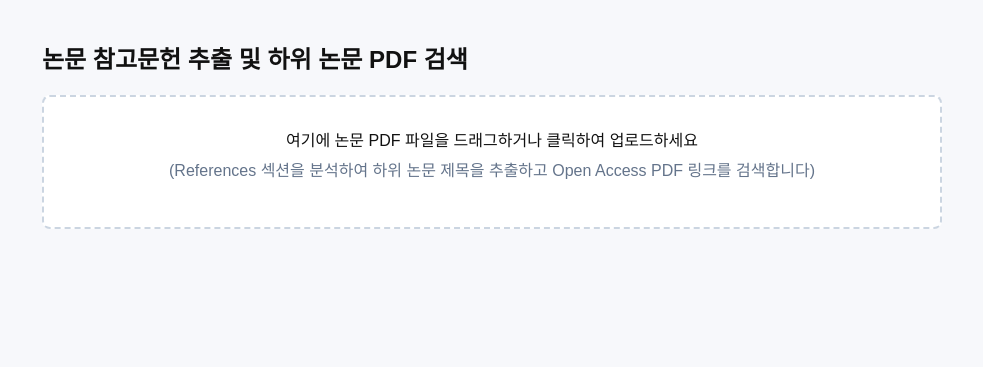
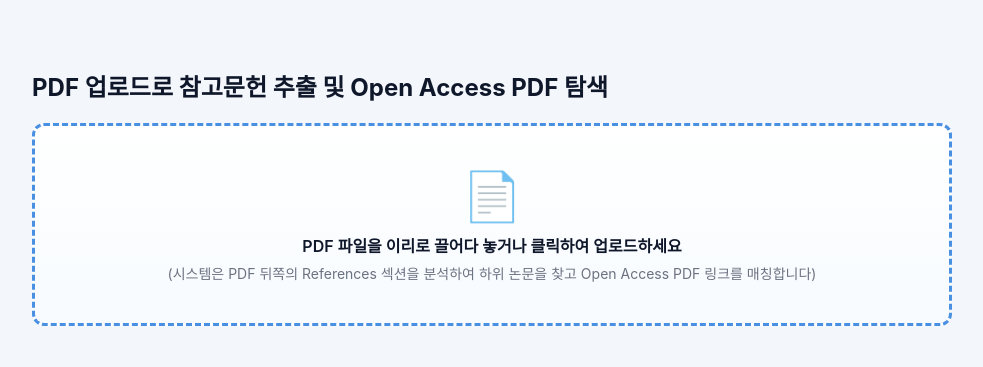
Before and after one commit to alsktv/jernalsearch, a Flask app: page / in a window 1280 px wide. Shown: the top 367 px of the page, without its empty margins (148-1131 px from the left). Run offline with Flask 3, Linux system fonts and the light colour scheme.

Commit message:
feat: switch to PDF-only upload flow; Gemini extraction and Semantic Scholar lookup
Co-authored-by: Copilot <223556219+Copilot@users.noreply.github.com>

```diff
--- a/app.py
+++ b/app.py
@@ -16,22 +16,25 @@ logging.basicConfig(level=logging.INFO)
 app = Flask(__name__, template_folder='templates')
 CORS(app)
 
-# Configure Gemini API key from environment
-GENAI_API_KEY = os.environ.get('GOOGLE_API_KEY') or os.environ.get('GENAI_API_KEY')
-if GENAI_API_KEY:
-    genai.configure(api_key=GENAI_API_KEY)
+# Use GEMINI_API_KEY environment variable per requirements
+GEMINI_API_KEY = os.environ.get('GEMINI_API_KEY')
+if GEMINI_API_KEY:
+    try:
+        genai.configure(api_key=GEMINI_API_KEY)
+    except Exception:
+        logging.exception('Failed to configure Gemini client')
 else:
-    logging.warning('Google Generative AI API key not found in environment (GOOGLE_API_KEY or GENAI_API_KEY)')
+    logging.warning('GEMINI_API_KEY not set; Gemini calls will be skipped or use fallback heuristic')
 
 SEMANTIC_SCHOLAR_BASE = 'https://api.semanticscholar.org/graph/v1'
 
 
-def extract_text_from_pdf_bytes(pdf_bytes: bytes, last_n_pages: int = 8) -> str:
+def extract_text_from_pdf_bytes(pdf_bytes: bytes, last_n_pages: int = 5) -> str:
+    """Extract text from the last_n_pages of the PDF; if empty, fall back to whole document."""
     reader = PdfReader(io.BytesIO(pdf_bytes))
     num_pages = len(reader.pages)
     start = max(0, num_pages - last_n_pages)
     text_parts: List[str] = []
-    # Try last_n_pages first
     for i in range(start, num_pages):
         try:
             page = reader.pages[i]
@@ -42,7 +45,7 @@ def extract_text_from_pdf_bytes(pdf_bytes: bytes, last_n_pages: int = 8) -> str:
     combined = "\n".join(text_parts).strip()
     if combined:
         return combined
-    # Fallback: read whole document
+    # fallback to entire document
     text_parts = []
     for i in range(num_pages):
         try:
@@ -54,106 +57,114 @@ def extract_text_from_pdf_bytes(pdf_bytes: bytes, last_n_pages: int = 8) -> str:
     return "\n".join(text_parts)
 
 
-def call_gemini_extract_references(text: str) -> List[Dict[str, Any]]:
-    # Prompt instructing Gemini to output strict JSON
-    prompt = (
-        "Extract the References section from the provided text. Return a JSON array only (no extra text)."
-        " Each item should be an object with keys: title, authors (single string), year (number if available or null)."
-        " If a reference lacks a year or authors, use null for that field. Parse titles accurately and avoid adding items that are not bibliographic references."
-        "\n\nText:\n" + text
+def call_gemini_extract_references(text: str, max_items: int = 5) -> List[Dict[str, Any]]:
+    """Call Gemini to extract up to max_items references as JSON array of {title, authors, year}."""
+    system_instr = (
+        "You are a precise extractor. Given a block of text that contains the References section of an academic paper,"
+        " extract up to " + str(max_items) + " cited works. For each cited work return an object with exactly these keys:"
+        " title (string), authors (string, comma-separated), year (integer or null)."
+        " Output MUST be a pure JSON array (no markdown, no backticks, no extra commentary)."
     )
+    user_msg = "\n\nText:\n" + text
 
-    if not GENAI_API_KEY:
-        # As a fallback when Gemini is not configured, attempt a simple heuristic: lines with years
-        logging.warning('Gemini not configured; using simple fallback heuristic to extract candidate lines')
+    if not GEMINI_API_KEY:
+        logging.warning('GEMINI not configured; falling back to heuristic extraction')
+        # simple heuristic: collect lines that look like citations (contain a 4-digit year)
         lines = [l.strip() for l in text.splitlines() if l.strip()]
         candidates = []
         for l in lines:
-            # naive: line containing a four-digit year
-            if any(str(y) in l for y in range(1900, 2031)):
-                candidates.append({"title": l[:200], "authors": None, "year": None})
-        return candidates[:50]
+            # naive detection of year
+            for y in range(1900, 2031):
+                if str(y) in l:
+                    candidates.append({"title": l[:240], "authors": None, "year": y})
+                    break
+            if len(candidates) >= max_items:
+                break
+        return candidates
 
     try:
-        response = genai.chat.create(model="gemini-1.5-flash", messages=[{"role": "user", "content": prompt}], max_output_tokens=1024)
-        # The exact response shape may vary; attempt to find JSON
+        # messages: system then user
+        messages = [
+            {"role": "system", "content": system_instr},
+            {"role": "user", "content": user_msg}
+        ]
+        resp = genai.chat.create(model="gemini-1.5-flash", messages=messages, max_output_tokens=800)
+        # Extract textual content from response robustly
         content = ''
-        if isinstance(response, dict):
-            # new API shapes might put text in response['candidates'][0]['content'] or response['output'][0]
-            if 'candidates' in response and response['candidates']:
-                content = response['candidates'][0].get('content', '')
-            elif 'output' in response:
-                # try to join outputs
-                if isinstance(response['output'], list):
-                    content = ' '.join([str(o) for o in response['output']])
-                else:
-                    content = str(response['output'])
-        else:
-            # some SDKs return object-like responses
-            try:
-                content = response.candidates[0].content
-            except Exception:
-                content = str(response)
+        try:
+            # common SDK shapes
+            if isinstance(resp, dict):
+                if 'candidates' in resp and resp['candidates']:
+                    candidate = resp['candidates'][0]
+                    if isinstance(candidate, dict):
+                        content = candidate.get('content') or candidate.get('message') or ''
+                elif 'output' in resp:
+                    out = resp['output']
+                    if isinstance(out, list):
+                        content = ' '.join([str(o) for o in out])
+                    else:
+                        content = str(out)
+            else:
+                # object-like
+                try:
+                    content = resp.candidates[0].content
+                except Exception:
+                    content = str(resp)
+        except Exception:
+            content = str(resp)
 
-        # Attempt to extract JSON substring
-        start_idx = content.find('[')
-        end_idx = content.rfind(']')
-        if start_idx != -1 and end_idx != -1:
-            json_str = content[start_idx:end_idx+1]
-        else:
-            json_str = content
-
-        parsed = json.loads(json_str)
-        # Normalize items
-        results = []
-        for item in parsed:
-            title = item.get('title') if isinstance(item, dict) else None
-            authors = item.get('authors') if isinstance(item, dict) else None
-            year = item.get('year') if isinstance(item, dict) else None
+        # find JSON array in content
+        start = content.find('[')
+        end = content.rfind(']')
+        json_blob = content[start:end+1] if start != -1 and end != -1 and end > start else content
+        parsed = json.loads(json_blob)
+        results: List[Dict[str, Any]] = []
+        for item in parsed[:max_items]:
+            if not isinstance(item, dict):
+                continue
+            title = item.get('title')
+            authors = item.get('authors')
+            year = item.get('year')
             try:
                 if isinstance(year, str) and year.isdigit():
                     year = int(year)
+                elif isinstance(year, (int, float)):
+                    year = int(year)
+                else:
+                    year = None
             except Exception:
                 year = None
-            results.append({
-                'title': title,
-                'authors': authors,
-                'year': year
-            })
+            results.append({"title": title, "authors": authors, "year": year})
         return results
-    except Exception as e:
-        logging.exception('Error calling Gemini: %s', e)
+    except Exception:
+        logging.exception('Gemini extraction failed; returning empty list')
         return []
 
 
 def search_semanticscholar_for_title(title: str) -> Dict[str, Any]:
+    """Search Semantic Scholar and return one best match with open pdf if available."""
     if not title:
         return {"title": None, "authors": None, "year": None, "pdf_url": None}
     q = urllib.parse.quote_plus(title)
     url = f"{SEMANTIC_SCHOLAR_BASE}/paper/search?query={q}&fields=title,authors,year,openAccessPdf&limit=5"
     try:
-        resp = requests.get(url, headers={"User-Agent": "jernalsearch/1.0"}, timeout=15)
-        if resp.status_code != 200:
-            logging.warning('Semantic Scholar non-200: %s for title %s', resp.status_code, title)
+        r = requests.get(url, headers={"User-Agent": "jernalsearch/1.0"}, timeout=12)
+        if r.status_code != 200:
+            logging.warning('Semantic Scholar returned %s for query %s', r.status_code, title)
             return {"title": title, "authors": None, "year": None, "pdf_url": None}
-        data = resp.json()
-        # data is expected to have 'data' list
-        items = data.get('data') or data.get('results') or []
+        data = r.json()
+        items = data.get('data') or []
         for it in items:
-            # pick first with an openAccessPdf
+            pdf_url = None
             open_pdf = it.get('openAccessPdf')
-            pdf_url = None
-            if open_pdf:
-                # sometimes openAccessPdf is an object with 'url'
-                if isinstance(open_pdf, dict):
-                    pdf_url = open_pdf.get('url')
-                elif isinstance(open_pdf, str):
-                    pdf_url = open_pdf
-            # Also try to find direct pdf link within other fields
+            if isinstance(open_pdf, dict):
+                pdf_url = open_pdf.get('url')
+            elif isinstance(open_pdf, str):
+                pdf_url = open_pdf
+            # fallback: check other fields
             if not pdf_url:
-                # try searching for '.pdf' in external_urls or url fields
-                for candidate_field in ['url', 'externalUrls', 'external_urls']:
-                    val = it.get(candidate_field)
+                for f in ('url', 'externalUrls', 'external_urls'):
+                    val = it.get(f)
                     if isinstance(val, str) and val.lower().endswith('.pdf'):
                         pdf_url = val
                         break
@@ -164,16 +175,13 @@ def search_semanticscholar_for_title(title: str) -> Dict[str, Any]:
                                 break
                         if pdf_url:
                             break
-
             authors_list = it.get('authors') or []
             authors = ', '.join([a.get('name') for a in authors_list if a.get('name')]) if authors_list else None
             year = it.get('year') or None
             return {"title": it.get('title') or title, "authors": authors, "year": year, "pdf_url": pdf_url}
-        # nothing matched
-        return {"title": title, "authors": None, "year": None, "pdf_url": None}
-    except Exception as e:
-        logging.exception('Error searching Semantic Scholar for title: %s', title)
-        return {"title": title, "authors": None, "year": None, "pdf_url": None}
+    except Exception:
+        logging.exception('Error querying Semantic Scholar for title: %s', title)
+    return {"title": title, "authors": None, "year": None, "pdf_url": None}
 
 
 @app.route('/')
@@ -183,54 +191,43 @@ def index():
 
 @app.route('/api/upload-pdf', methods=['POST'])
 def upload_pdf():
-    file = request.files.get('file')
-    if not file:
+    """Accepts a multipart/form-data file field named 'file', extracts references, searches for PDFs, returns list."""
+    uploaded = request.files.get('file')
+    if not uploaded:
         return jsonify({"error": "no file uploaded"}), 400
     try:
-        pdf_bytes = file.read()
-        # Extract text from last few pages where References usually reside
-        text = extract_text_from_pdf_bytes(pdf_bytes, last_n_pages=10)
-        logging.info('Extracted text length: %d', len(text) if text else 0)
+        pdf_bytes = uploaded.read()
+        text = extract_text_from_pdf_bytes(pdf_bytes, last_n_pages=5)
+        logging.info('Extracted text length=%d', len(text) if text else 0)
 
-        # Call Gemini to extract references
-        references = call_gemini_extract_references(text)
-
-        # For each reference, search Semantic Scholar for open access pdf
-        results = []
-        for ref in references:
-            title = ref.get('title') if ref else None
-            authors = ref.get('authors') if ref else None
-            year = ref.get('year') if ref else None
+        refs = call_gemini_extract_references(text, max_items=5)
+        results: List[Dict[str, Any]] = []
+        for r in refs:
+            title = r.get('title') if r else None
+            authors = r.get('authors') if r else None
+            year = r.get('year') if r else None
             if not title:
                 continue
             ss = search_semanticscholar_for_title(title)
-            # prefer richer metadata from Semantic Scholar if available
             out_title = ss.get('title') or title
             out_authors = ss.get('authors') or authors
             out_year = ss.get('year') or year
-            out_pdf = ss.get('pdf_url') if ss.get('pdf_url') else None
-            results.append({
-                'title': out_title,
-                'authors': out_authors,
-                'year': out_year,
-                'pdf_url': out_pdf
-            })
+            pdf_url = ss.get('pdf_url') if ss.get('pdf_url') else None
+            results.append({"title": out_title, "authors": out_authors, "year": out_year, "pdf_url": pdf_url})
 
-        # Deduplicate by title
+        # dedupe by normalized title
         seen = set()
-        deduped = []
-        for r in results:
-            key = (r.get('title') or '').strip()
-            if key and key.lower() not in seen:
-                seen.add(key.lower())
-                deduped.append(r)
-
-        return jsonify(deduped)
-    except Exception as e:
-        logging.exception('Error processing uploaded PDF: %s', e)
+        dedup = []
+        for it in results:
+            key = (it.get('title') or '').strip().lower()
+            if key and key not in seen:
+                seen.add(key)
+                dedup.append(it)
+        return jsonify(dedup)
+    except Exception:
+        logging.exception('Failed to process uploaded PDF')
         return jsonify({"error": "internal server error"}), 500
 
 
 if __name__ == '__main__':
-    # Use port 5000 by default
     app.run(host='0.0.0.0', port=int(os.environ.get('PORT', 5000)), debug=True)
--- a/templates/index.html
+++ b/templates/index.html
@@ -3,40 +3,42 @@
 <head>
   <meta charset="utf-8">
   <meta name="viewport" content="width=device-width,initial-scale=1">
-  <title>논문 참고문헌 추출기</title>
+  <title>PDF 업로드로 참고문헌 추출</title>
   <style>
-    body { font-family: Arial, Helvetica, sans-serif; background:#f7f8fb; color:#111; margin:0; padding:20px }
-    .container { max-width:900px; margin:0 auto }
-    .dropzone { border:2px dashed #cbd5e1; border-radius:8px; padding:30px; text-align:center; background:#fff; cursor:pointer }
-    .dropzone.dragover { border-color:#3b82f6; box-shadow:0 4px 20px rgba(59,130,246,0.08) }
-    .hint { color:#64748b; margin-top:6px }
-    .status { margin-top:18px; font-weight:600 }
-    .dots::after { content: ''; display:inline-block; width:1em; animation: dots 1s steps(5, end) infinite }
-    @keyframes dots { 0% { content: "" } 20% { content: "." } 40% { content: ".." } 60% { content: "..." } 100% { content: "" } }
-    .results { margin-top:20px }
-    .card { background:#fff; border-radius:8px; padding:16px; margin-bottom:12px; display:flex; justify-content:space-between; align-items:center; box-shadow:0 6px 18px rgba(15,23,42,0.04) }
-    .meta { max-width:76% }
-    .title { font-size:15px; font-weight:700; color:#0f172a }
-    .sub { font-size:13px; color:#475569; margin-top:6px }
-    .download { background:#2563eb; color:#fff; padding:10px 14px; border-radius:6px; text-decoration:none; display:inline-block }
-    .not-available { color:#94a3b8; font-weight:600 }
-    .loader-step { margin-top:8px; color:#334155 }
+    body{font-family:Inter, Arial, sans-serif;background:#f3f6fb;margin:0;color:#0f172a}
+    .wrap{max-width:920px;margin:28px auto;padding:20px}
+    .dropzone{border:3px dashed #4A90E2;border-radius:12px;padding:40px;background:linear-gradient(180deg,#ffffff, #f7fbff);text-align:center;cursor:pointer}
+    .dropzone.dragover{box-shadow:0 8px 30px rgba(74,144,226,0.12);transform:translateY(-2px)}
+    .dropzone .icon{font-size:48px;margin-bottom:8px;color:#4A90E2}
+    .dropzone p{margin:6px 0;color:#0f172a;font-weight:600}
+    .hint{color:#6b7280;font-size:14px}
+    .status{margin-top:18px;font-weight:600}
+    .step{margin-top:10px;color:#374151}
+    .results{margin-top:22px}
+    .card{background:#fff;border-radius:10px;padding:14px;display:flex;justify-content:space-between;align-items:center;box-shadow:0 8px 24px rgba(15,23,42,0.04);margin-bottom:12px}
+    .meta{max-width:75%}
+    .title{font-weight:700;color:#0f172a}
+    .sub{color:#475569;margin-top:6px}
+    .btn{background:#1e40af;color:#fff;padding:10px 12px;border-radius:8px;text-decoration:none}
+    .btn.disabled{background:#cbd5e1;color:#fff;pointer-events:none;opacity:0.8}
+    .no-results{color:#6b7280;padding:12px}
   </style>
 </head>
 <body>
-  <div class="container">
-    <h2>논문 참고문헌 추출 및 하위 논문 PDF 검색</h2>
-    <div id="dropzone" class="dropzone">
-      <p style="margin:0">여기에 논문 PDF 파일을 드래그하거나 클릭하여 업로드하세요</p>
-      <p class="hint">(References 섹션을 분석하여 하위 논문 제목을 추출하고 Open Access PDF 링크를 검색합니다)</p>
+  <div class="wrap">
+    <h2>PDF 업로드로 참고문헌 추출 및 Open Access PDF 탐색</h2>
+    <div id="dropzone" class="dropzone" role="button" tabindex="0">
+      <div class="icon">📄</div>
+      <p>PDF 파일을 이리로 끌어다 놓거나 클릭하여 업로드하세요</p>
+      <div class="hint">(시스템은 PDF 뒤쪽의 References 섹션을 분석하여 하위 논문을 찾고 Open Access PDF 링크를 매칭합니다)</div>
       <input id="fileinput" type="file" accept="application/pdf" style="display:none">
     </div>
 
-    <div id="status" class="status" style="display:none">상태: <span id="status-text"></span><span class="dots"></span></div>
-    <div id="loader-steps" style="display:none">
-      <div class="loader-step" id="step-upload">업로드된 PDF 분석 중...</div>
-      <div class="loader-step" id="step-extract">참고문헌 리스트 추출 중...</div>
-      <div class="loader-step" id="step-search">실제 PDF 다운로드 링크 찾는 중...</div>
+    <div id="status" style="display:none">
+      <div class="status">진행 상황: <span id="status-text"></span></div>
+      <div class="step" id="step-upload">파일을 업로드하는 중...</div>
+      <div class="step" id="step-analyze">PDF 참고문헌 분석 중...</div>
+      <div class="step" id="step-match">실제 PDF 다운로드 링크를 매칭하는 중...</div>
     </div>
 
     <div class="results" id="results"></div>
@@ -45,86 +47,74 @@
 <script>
 const dropzone = document.getElementById('dropzone');
 const fileinput = document.getElementById('fileinput');
-const statusEl = document.getElementById('status');
+const status = document.getElementById('status');
 const statusText = document.getElementById('status-text');
-const loaderSteps = document.getElementById('loader-steps');
 const stepUpload = document.getElementById('step-upload');
-const stepExtract = document.getElementById('step-extract');
-const stepSearch = document.getElementById('step-search');
+const stepAnalyze = document.getElementById('step-analyze');
+const stepMatch = document.getElementById('step-match');
 const resultsEl = document.getElementById('results');
 
-function setStep(step){
-  stepUpload.style.opacity = step>=1? '1':'0.4';
-  stepExtract.style.opacity = step>=2? '1':'0.4';
-  stepSearch.style.opacity = step>=3? '1':'0.4';
+function setPhase(phase){
+  stepUpload.style.opacity = phase>=1? '1':'0.4';
+  stepAnalyze.style.opacity = phase>=2? '1':'0.4';
+  stepMatch.style.opacity = phase>=3? '1':'0.4';
 }
 
-['dragenter','dragover'].forEach(evt=>{
-  dropzone.addEventListener(evt,e=>{ e.preventDefault(); dropzone.classList.add('dragover'); });
-});
-['dragleave','drop'].forEach(evt=>{
-  dropzone.addEventListener(evt,e=>{ e.preventDefault(); dropzone.classList.remove('dragover'); });
-});
+['dragenter','dragover'].forEach(e=>dropzone.addEventListener(e, ev=>{ev.preventDefault(); dropzone.classList.add('dragover');}));
+['dragleave','drop'].forEach(e=>dropzone.addEventListener(e, ev=>{ev.preventDefault(); dropzone.classList.remove('dragover');}));
 
-dropzone.addEventListener('click',()=>fileinput.click());
-fileinput.addEventListener('change',(e)=>handleFiles(e.target.files));
+dropzone.addEventListener('click', ()=> fileinput.click());
+fileinput.addEventListener('change', e=> handleFiles(e.target.files));
 
-dropzone.addEventListener('drop', (e)=>{
-  const dt = e.dataTransfer;
-  if(dt && dt.files && dt.files.length) handleFiles(dt.files);
-});
+dropzone.addEventListener('drop', ev=>{ ev.preventDefault(); const dt = ev.dataTransfer; if(dt && dt.files && dt.files.length) handleFiles(dt.files); });
 
 function handleFiles(files){
   if(!files || files.length===0) return;
-  const file = files[0];
-  if(file.type !== 'application/pdf'){
-    alert('PDF 파일을 업로드 해주세요.');
-    return;
-  }
-  uploadFile(file);
+  const f = files[0];
+  if(f.type !== 'application/pdf') { alert('PDF 파일만 업로드해 주세요.'); return; }
+  uploadFile(f);
 }
 
 async function uploadFile(file){
   resultsEl.innerHTML = '';
-  statusEl.style.display='block';
-  loaderSteps.style.display='block';
-  statusText.textContent = '업로드된 PDF 분석 중';
-  setStep(1);
+  status.style.display = 'block';
+  statusText.textContent = '파일 업로드 시작';
+  setPhase(1);
 
-  const formData = new FormData();
-  formData.append('file', file);
+  const fd = new FormData(); fd.append('file', file);
+  try{
+    // Phase 1: Uploading
+    statusText.textContent = '파일을 업로드하는 중...';
+    setPhase(1);
+    const resp = await fetch('/api/upload-pdf', { method: 'POST', body: fd });
 
-  try{
-    const resp = await fetch('/api/upload-pdf', { method: 'POST', body: formData });
-    setStep(2);
-    statusText.textContent = '참고문헌 리스트 추출 중';
+    // Phase 2: Analyzing
+    statusText.textContent = 'PDF 참고문헌 분석 중...';
+    setPhase(2);
 
     if(!resp.ok){
       const err = await resp.json().catch(()=>({error:'unknown'}));
       statusText.textContent = '오류 발생';
-      loaderSteps.style.display='none';
-      alert('서버 에러: ' + (err.error || resp.status));
+      resultsEl.innerHTML = `<div class="no-results">서버 오류: ${err.error || resp.status}</div>`;
       return;
     }
 
-    // As the server does heavy work, give a moment
-    setStep(3);
-    statusText.textContent = '실제 PDF 다운로드 링크 찾는 중';
+    // Phase 3: Matching
+    statusText.textContent = '실제 PDF 다운로드 링크를 매칭하는 중...';
+    setPhase(3);
 
     const data = await resp.json();
-    loaderSteps.style.display='none';
-    statusEl.style.display='none';
+    status.style.display = 'none';
     renderResults(data);
   }catch(err){
-    loaderSteps.style.display='none';
     statusText.textContent = '네트워크 오류';
-    alert('업로드 실패: ' + err.message);
+    resultsEl.innerHTML = `<div class="no-results">업로드 실패: ${err.message}</div>`;
   }
 }
 
 function renderResults(items){
   if(!items || items.length===0){
-    resultsEl.innerHTML = '<p>참고문헌을 찾지 못했습니다.</p>';
+    resultsEl.innerHTML = '<div class="no-results">참고문헌을 찾지 못했습니다.</div>';
     return;
   }
   resultsEl.innerHTML = '';
@@ -132,18 +122,19 @@ function renderResults(items){
     const card = document.createElement('div'); card.className='card';
     const meta = document.createElement('div'); meta.className='meta';
     const title = document.createElement('div'); title.className='title'; title.textContent = it.title || '제목 없음';
-    const sub = document.createElement('div'); sub.className='sub';
-    sub.textContent = (it.authors? it.authors + ' · ' : '') + (it.year? it.year : '연도 정보 없음');
+    const sub = document.createElement('div'); sub.className='sub'; sub.textContent = (it.authors? it.authors + ' · ' : '') + (it.year? it.year : '연도 정보 없음');
     meta.appendChild(title); meta.appendChild(sub);
 
     const right = document.createElement('div');
     if(it.pdf_url){
-      const a = document.createElement('a'); a.className='download'; a.href = it.pdf_url; a.target = '_blank'; a.rel='noopener noreferrer'; a.textContent = '📥 PDF 다운로드';
+      const a = document.createElement('a'); a.className='btn'; a.href = it.pdf_url; a.target = '_blank'; a.rel='noopener noreferrer'; a.textContent = '📥 PDF 다운로드';
       right.appendChild(a);
     } else {
-      const na = document.createElement('div'); na.className='not-available'; na.textContent = '다운로드 불가 (Open Access 없음)';
-      right.appendChild(na);
+      const btn = document.createElement('a'); btn.className='btn disabled'; btn.textContent = '📥 PDF 다운로드'; btn.setAttribute('aria-disabled','true');
+      const na = document.createElement('div'); na.className='sub'; na.style.marginTop='6px'; na.style.color='#9ca3af'; na.textContent = '다운로드 링크 없음 (Open Access 미지원)';
+      right.appendChild(btn); right.appendChild(na);
     }
+
     card.appendChild(meta); card.appendChild(right);
     resultsEl.appendChild(card);
   });
```
